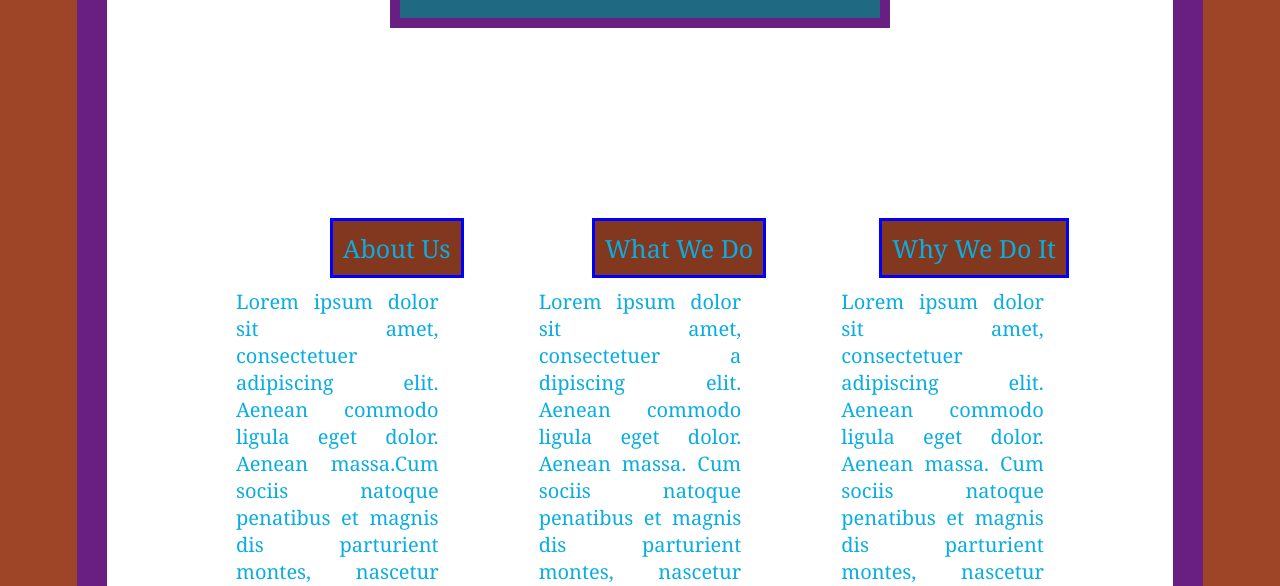
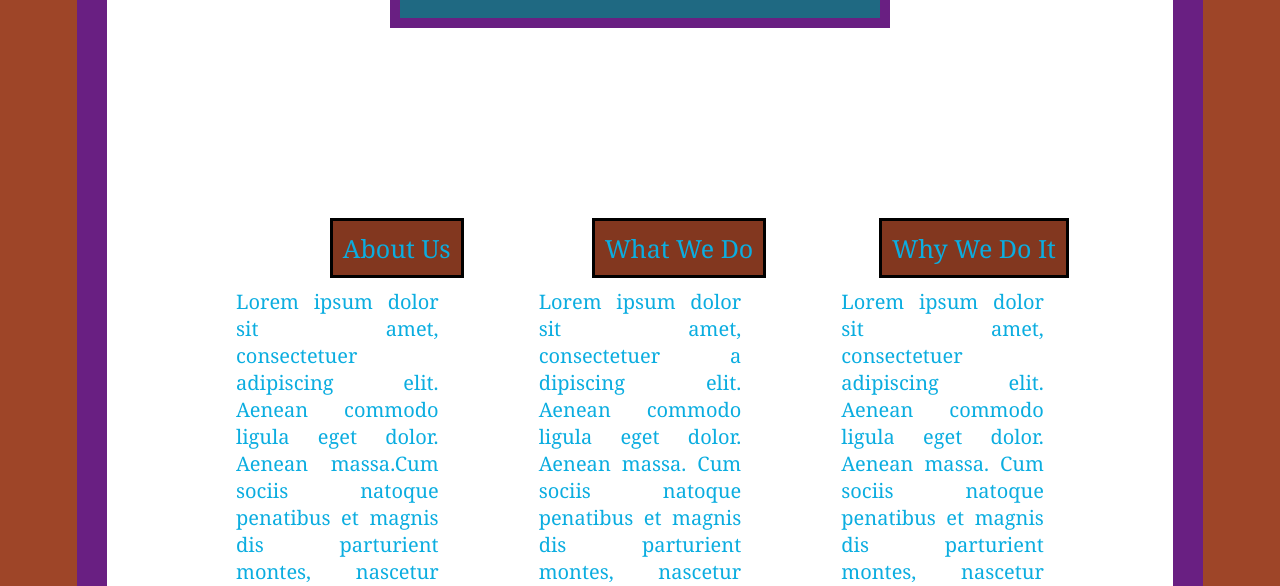
Before and after one commit to Akansh-Bharadwaj/Coursera-assignment-1, a plain HTML site: page index.html in a window 1280 px wide. Shown: the part 214-800 px from the top of the page. Drawn offline with Linux system fonts and the light colour scheme.

Commit message:
Update stylesheet.css

```diff
--- a/stylesheets/stylesheet.css
+++ b/stylesheets/stylesheet.css
@@ -54,7 +54,7 @@ div
 		right: 0px;
 		top: 0px;
 		padding: 10px;
-		border: 3px solid blue;
+		border: 3px solid black;
 		margin-bottom: 30px;
 		font-size: 125%;
 		background-color: #82371F;
```
